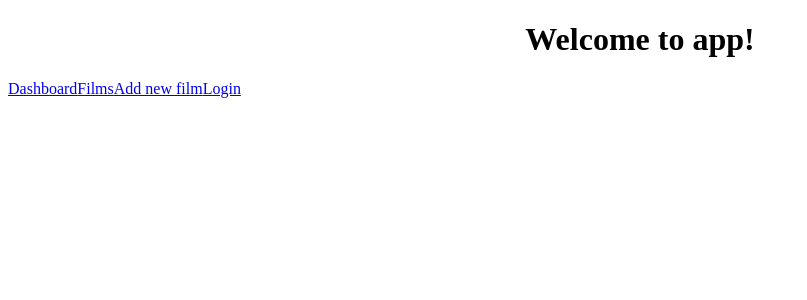
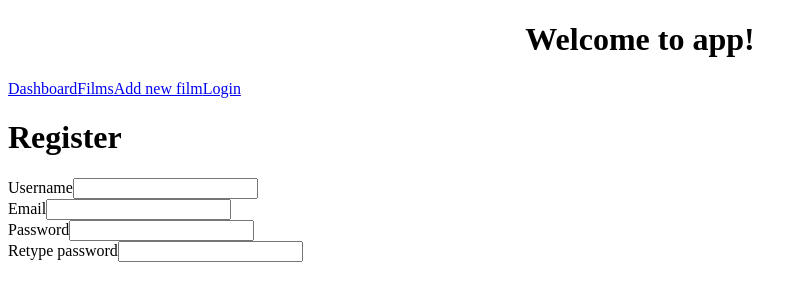
Before and after one commit to lucaskos/angular, an Angular app: page /register in a window 1280 px wide. Before the commit this address led to /. Shown: the top 300 px of the page, without its empty margins (0-807 px from the left). Built offline with nearby package versions, Linux system fonts and the light colour scheme.

Commit message:
Added register component.

```diff
--- a/src/app/app-routing.module.ts
+++ b/src/app/app-routing.module.ts
@@ -1,3 +1,4 @@
+import { RegisterComponent } from './register/register.component';
 import { LoginComponent } from './login/login.component';
 import { FilmCreateComponent } from './film-detail/film-edit.component';
 import { DashboardComponent } from './dashboard/dashboard.component';
@@ -14,7 +15,8 @@ const routes: Routes = [
   {path: 'dashboard', component: DashboardComponent},
   {path: 'film/:id', component: FilmDetailComponent},
   {path: 'films/new', component: FilmCreateComponent},
-  {path: 'login', component: LoginComponent}
+  {path: 'login', component: LoginComponent},
+  {path: 'register', component: RegisterComponent}
 ];
 
 @NgModule({
--- a/src/app/app.module.ts
+++ b/src/app/app.module.ts
@@ -13,6 +13,7 @@ import { FilmDetailComponent } from './film-detail/film-detail.component';
 import { AppRoutingModule } from './app-routing.module';
 import { DashboardComponent } from './dashboard/dashboard.component';
 import { HttpClientModule, HTTP_INTERCEPTORS } from '@angular/common/http';
+import { RegisterComponent } from './register/register.component';
 
 @NgModule({
   declarations: [
@@ -21,7 +22,8 @@ import { HttpClientModule, HTTP_INTERCEPTORS } from '@angular/common/http';
     FilmDetailComponent,
     DashboardComponent,
     FilmCreateComponent,
-    LoginComponent
+    LoginComponent,
+    RegisterComponent
   ],
   imports: [
     BrowserModule,
--- a/src/app/login/login.component.html
+++ b/src/app/login/login.component.html
@@ -1,10 +1,5 @@
 <div class="col-md-6 col-md-offset-3">
   <h2>Login</h2>
-
-  <div class="alert alert-info">
-    Username: admin
-    <br/> Password: admin
-  </div>
   <form name="form" (ngSubmit)="f.form.valid && login()" #f="ngForm" novalidate>
     <div class="form-group" [ngClass]="{ 'has-error': f.submitted && !username.valid }">
       <label for="username">Username</label>
@@ -22,5 +17,7 @@
       />
     </div>
     <div *ngIf="error" class="alert alert-error">{{error}}</div>
+    <a [routerLink]="['/register']" class="btn btn-link">Register</a>
   </form>
+
 </div>
--- /dev/null
+++ b/src/app/register/register.component.html
@@ -0,0 +1,28 @@
+<div class="container">
+  <h1>Register</h1>
+
+  <form>
+
+    <div class="form-group">
+      <label name="username">Username</label>
+      <input type="text" class="form-control" id="username" required>
+    </div>
+
+    <div class="form-group">
+      <label name="email">Email</label>
+      <input type="text" class="form-control" id="email" required>
+    </div>
+
+    <div class="form-group">
+      <label name="password">Password</label>
+      <input type="password" class="form-control" id="password" required>
+    </div>
+
+    <div class="form-group">
+      <label name="password-confirm">Retype password</label>
+      <input type="password" class="form-control" id="password-confirm" required>
+    </div>
+
+  </form>
+
+</div>
--- /dev/null
+++ b/src/app/register/register.component.ts
@@ -0,0 +1,17 @@
+import { Component, OnInit } from '@angular/core';
+import { BrowserModule } from '@angular/platform-browser';
+import { FormsModule } from '@angular/forms';
+
+@Component({
+  selector: 'app-register',
+  templateUrl: './register.component.html',
+  styleUrls: ['./register.component.css']
+})
+export class RegisterComponent implements OnInit {
+
+  constructor() { }
+
+  ngOnInit() {
+  }
+
+}
```
Also changed, not shown: src/app/film-detail/question-dropdown.ts (line endings or trailing spaces), src/app/register/register.component.css (added), 1 other file (tests, documents, lock files or other folders).
